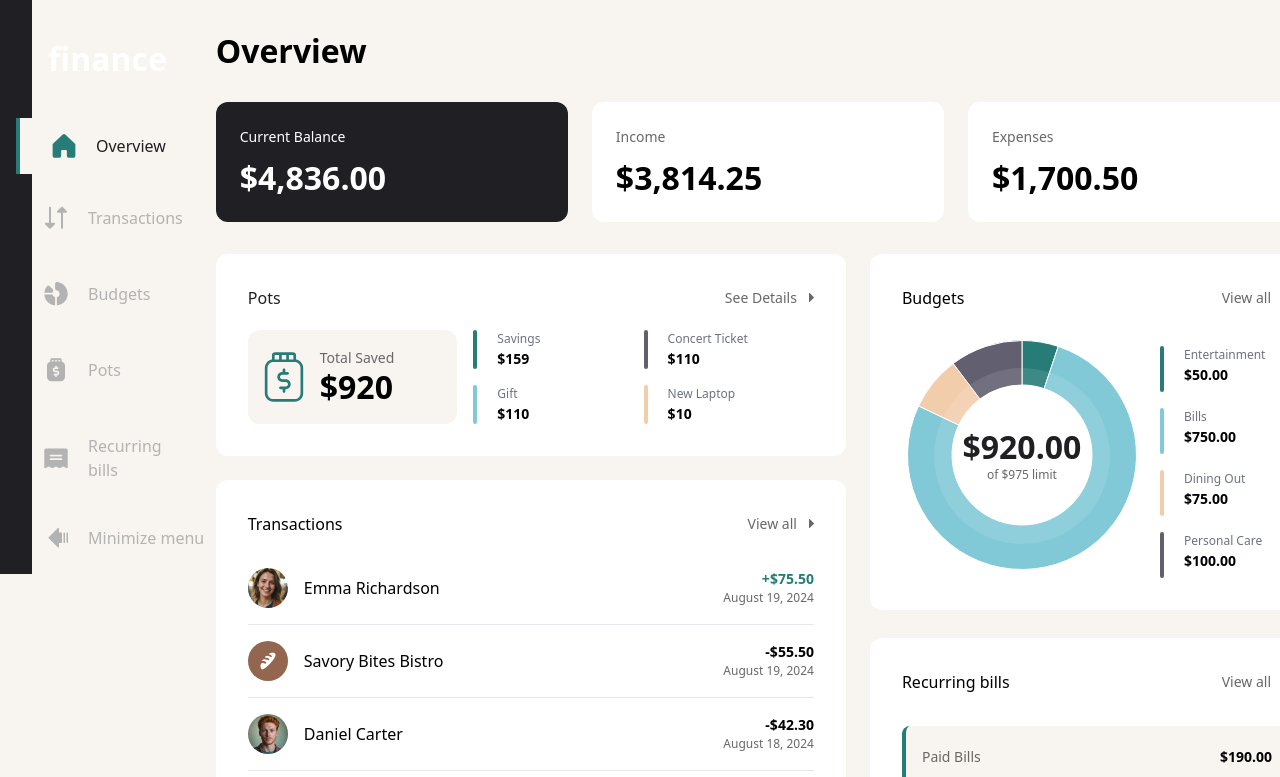
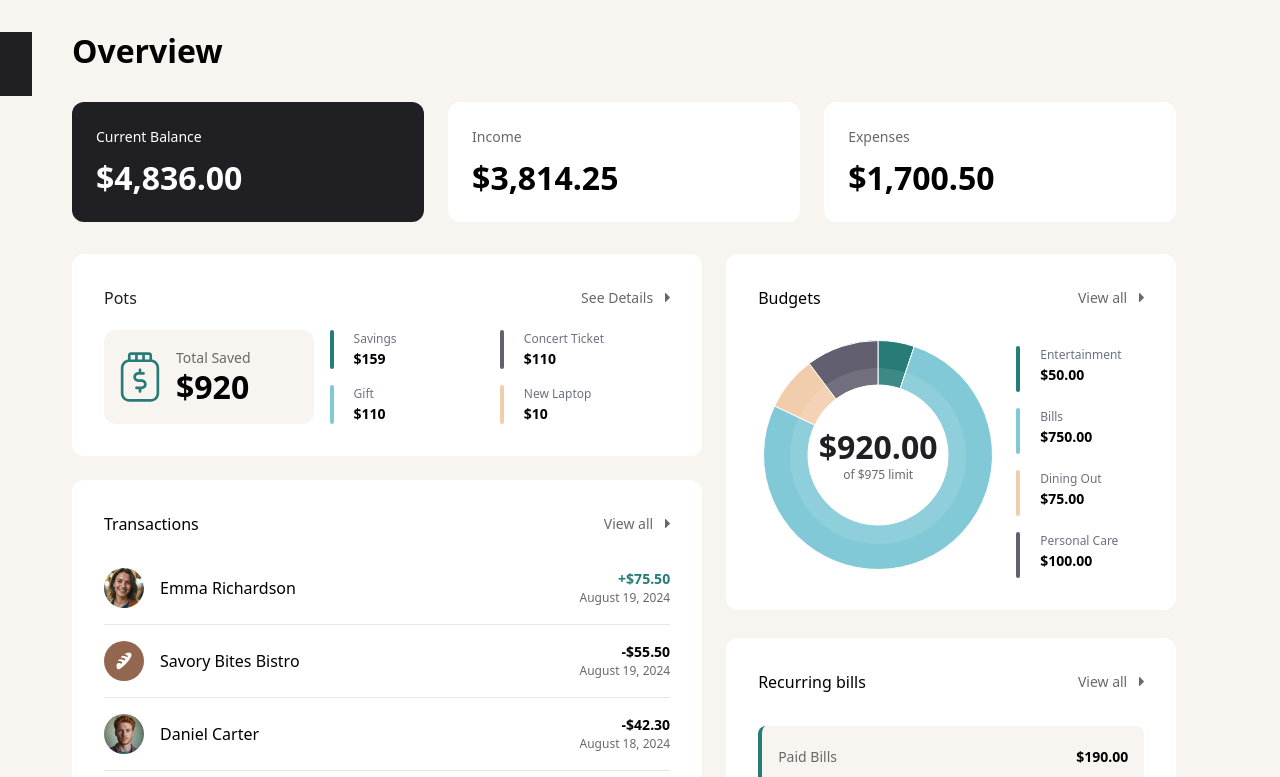
Before and after one commit to RicardoAymay/personal-finance, a Next.js app: page / in a window 1280 px wide. Shown: the top 777 px of the page. Built offline with nearby package versions, Linux system fonts and the light colour scheme.

Commit message:
updated finance-menu responsiveness

```diff
--- a/src/app/globals.css
+++ b/src/app/globals.css
@@ -25,12 +25,12 @@
     @apply text-[12px] font-bold leading-[150%] tracking-[0px]
   }
   .finance-menu{
-    @apply bg-grey-900 flex flex-col w-[300px] h-screen md:h-full rounded-r-2xl ease-in-out duration-500
+    @apply bg-grey-900 flex flex-col w-[300px] rounded-r-2xl ease-in-out duration-500 overflow-hidden h-screen
   }
   .finance-menu-minimized{
     @apply bg-grey-900 flex flex-col w-[90px] h-screen rounded-r-2xl ease-in-out duration-500
   }
   .finance-menu-bottom{
-    @apply px-200 lg:px-0 w-screen h-16 lg:w-full bg-grey-900 flex lg:flex-col justify-center lg:justify-start items-end lg:items-start
+    @apply px-200 lg:px-0 w-screen h-16 lg:h-full lg:w-full mt-400 lg:mt-0 bg-grey-900 flex lg:flex-col justify-center lg:justify-start items-end lg:items-start
   }
 }
--- a/src/app/homepageComponents/FinanceMenu.tsx
+++ b/src/app/homepageComponents/FinanceMenu.tsx
@@ -59,7 +59,7 @@ const FinanceMenu = ({ highlighted }: FinanceMenuProps) => {
                 minimizedMenu ? "finance-menu-bottom lg:finance-menu-minimized" : "finance-menu-bottom lg:finance-menu"
             } ${touchLeft ? "lg:rounded-r-2xl" : "lg:rounded-2xl"}`}
         >
-            <header className="text-preset-1 text-white py-500 px-400 lg:block hidden">
+            <header className="text-preset-1 text-white py-500 px-400 lg:block hidden bg-inherit w-full">
                 f<span
                     className={
                         minimizedMenu
@@ -70,7 +70,7 @@ const FinanceMenu = ({ highlighted }: FinanceMenuProps) => {
                     inance
                 </span>
             </header>
-            <nav className="flex flex-1 w-full items-center justify-center lg:items-start lg:justify-start">
+            <nav className="flex flex-1 w-full items-center justify-center lg:items-start lg:justify-start bg-inherit">
                 <ul className="flex lg:flex-col pt-100 lg:pt-0 lg:items-start justify-around md:justify-between lg:justify-start md:gap-4 w-full md:px-200 lg:px-0 lg:w-10/12">
                     {menuList.map((item) => (
                         <li
--- a/src/app/homepageComponents/FinanceMenuNoSSR.tsx
+++ b/src/app/homepageComponents/FinanceMenuNoSSR.tsx
@@ -1,6 +1,13 @@
 'use client'
 import dynamic from 'next/dynamic';
 
-const FinanceMenuNoSSR = dynamic(() => import('./FinanceMenu'), { ssr: false });
+const FinanceMenuNoSSR = dynamic(() => import('./FinanceMenu'), {
+  ssr: false,
+  loading: () => (
+    <nav className="finance-menu">
+      {/* Provide minimal markup that closely resembles FinanceMenu's structure */}
+    </nav>
+  ),
+});
 
 export default FinanceMenuNoSSR;
--- a/src/app/layout.tsx
+++ b/src/app/layout.tsx
@@ -18,9 +18,9 @@ export default function RootLayout({
   children: React.ReactNode;
 }>) {
   return (
-    <html lang="en" className="w-auto">
+    <html lang="en" className="min-w-[375px] lg:min-w-[1360px]">
       <body
-        className={`${publicSans.variable} antialiased w-screen bg-beige-100 min-h-screen h-auto min-w-[375px] lg:min-w-[1360px] lg:overflow-auto flex flex-col justify-center items-center`}
+        className={`${publicSans.variable} antialiased w-full bg-beige-100 min-h-screen flex flex-col justify-center items-center`}
       >
         {children}
       </body>
--- a/src/app/page.tsx
+++ b/src/app/page.tsx
@@ -36,10 +36,10 @@ export default function Home() {
 
 
     return (
-        <div className="bg-beige-100 w-full max-w-screen-maxDefined lg:w-full flex min-h-screen flex-col-reverse lg:flex-row">
-            <div className="flex flex-1 mt-400 lg:mt-0 w-full h-full">
+        <div className="bg-beige-100 w-full max-w-screen-maxDefined lg:w-full flex flex-col-reverse lg:flex-row">
+
                 <FinanceMenuNoSSR highlighted="overview" />
-            </div>
+
             <main className="relative flex flex-col px-200 mt-400 lg:mt-0 md:px-500 lg:py-400">
 
                 <h1 className="text-preset-1">Overview</h1>
--- a/src/app/transactions/page.tsx
+++ b/src/app/transactions/page.tsx
@@ -20,11 +20,13 @@ const TransactionsPage = () => {
     return (
         <div className="bg-beige-100 w-full max-w-screen-maxDefined lg:w-full flex flex-col-reverse lg:flex-row h-screen">
 
-            <div className="flex flex-1 mt-400 lg:mt-0 w-full lg:max-w-[300px] h-auto">
+
+
                 <FinanceMenuNoSSR highlighted="transactions" />
-            </div>
 
-            <main className="relative flex flex-col w-full px-200 mt-400 lg:mt-0 md:px-500 lg:py-400">
+
+
+            <main className="relative flex  flex-col w-full px-200 mt-400 lg:mt-0 md:px-500 lg:py-400">
                 <h1 className="text-preset-1">Transactions</h1>
                 <div className="w-full bg-white rounded-xl flex flex-col mt-300 p-200 md:p-400">
                     <header className="flex justify-between w-full">
```
